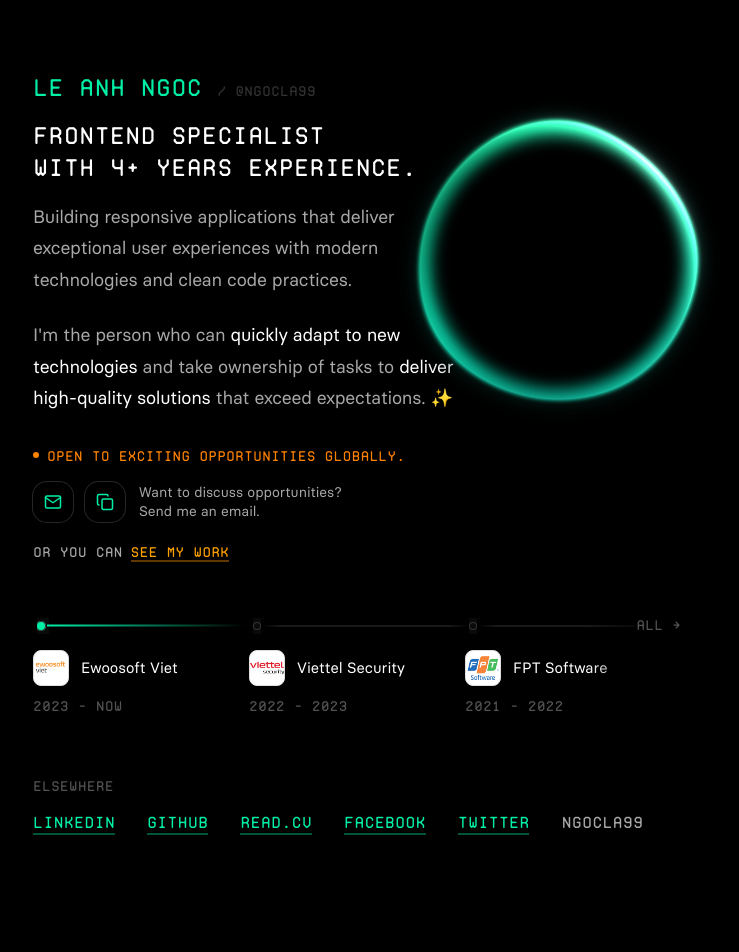
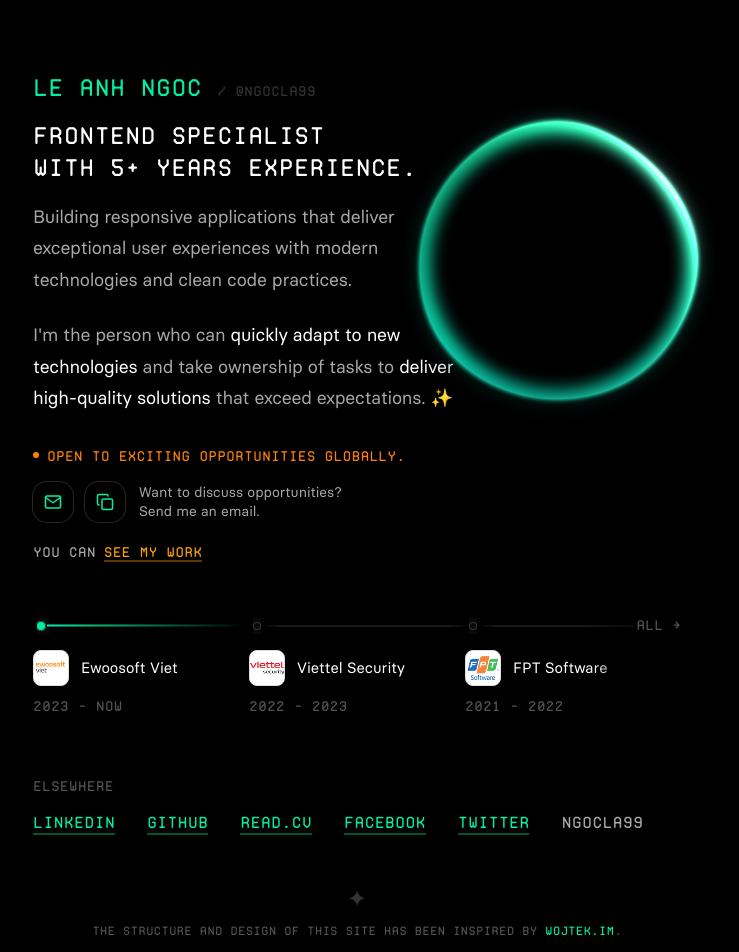
Before and after one commit to ngocla99/porfolio-2025, a Next.js app: page / in a window 1280 px wide. Shown: the top 952 px of the page, without its empty margins (283-1022 px from the left). Before the commit the page ends 883 px from the top, so only its background shows below. Built offline with nearby package versions, Linux system fonts and the light colour scheme.

Commit message:
feat: update experience duration, add site credits footer, and integrate OpportunitiesSection into projects page

```diff
--- a/src/app/(porfolio)/_components/opportunities-section.tsx
+++ b/src/app/(porfolio)/_components/opportunities-section.tsx
@@ -1,10 +1,16 @@
+'use client'
+
 import { ButtonCopy } from "@/components/ui/button-copy";
 import { ButtonLink } from "@/components/ui/button-link";
 import { cn } from "@/lib/utils";
 import { motion } from "motion/react";
 import React from "react";
 
-export function OpportunitiesSection() {
+export function OpportunitiesSection({
+  hideFooterLink = false,
+}: {
+  hideFooterLink?: boolean;
+}) {
   const [emailHovered, setEmailHovered] = React.useState(false);
   const [copyHovered, setCopyHovered] = React.useState(false);
 
@@ -65,12 +71,14 @@ export function OpportunitiesSection() {
           </span>
         </p>
       </div>
-      <p className="text-balance flex items-center gap-2.5 pt-5 font-proto text-xs text-body sm:gap-2 sm:text-sm">
-        or you can{" "}
-        <ButtonLink className="text-friends text-sm" href="/projects">
-          see my work
-        </ButtonLink>
-      </p>
+      {!hideFooterLink && (
+        <p className="text-balance flex items-center gap-2.5 pt-5 font-proto text-xs text-body sm:gap-2 sm:text-sm">
+          you can{" "}
+          <ButtonLink className="text-friends text-sm" href="/projects">
+            see my work
+          </ButtonLink>
+        </p>
+      )}
     </div>
   );
 }
--- a/src/app/(porfolio)/_components/profile-section.tsx
+++ b/src/app/(porfolio)/_components/profile-section.tsx
@@ -50,7 +50,7 @@ export function ProfileSection() {
         </h1>
         <p className="my-4 font-proto text-xl leading-[1.35em] sm:text-2xl">
           Frontend Specialist <br />
-          with 4+ years experience.
+          with 5+ years experience.
         </p>
         <p className="body-lg text-balance max-w-[390px] text-body">
           Building responsive applications that deliver exceptional user experiences with modern
@@ -90,6 +90,20 @@ export function ProfileSection() {
           ngocla99
         </Link>
       </div>
+      <footer className="w-full pt-12 text-center font-proto text-xs text-body-dark">
+        <p className="text-2xl text-body-darker">✦</p>
+        <p className="pb-3 pt-2">
+          The structure and design of this site has been inspired by{" "}
+          <Link
+            href="https://wojtek.im"
+            target="_blank"
+            className="text-accent transition-colors hover:text-white"
+          >
+            wojtek.im
+          </Link>
+          .
+        </p>
+      </footer>
     </motion.section>
   );
 }
--- a/src/app/projects/page.tsx
+++ b/src/app/projects/page.tsx
@@ -1,4 +1,5 @@
 import { Navbar } from "@/components/layouts/navbar";
+import { OpportunitiesSection } from "@/app/(porfolio)/_components/opportunities-section";
 import { TimelineDetail } from "./_components/time-line-detail";
 
 export default function Projects() {
@@ -10,9 +11,10 @@ export default function Projects() {
           <h1 className="custom-h1 text-white!">Work Experience</h1>
         </div>
         <p className="body-base mb-2 text-body-dark">
-          What I&apos;ve been up to in the last 4+ years.
+          What I&apos;ve been up to in the last 5+ years.
         </p>
         <TimelineDetail className="" />
+        <OpportunitiesSection hideFooterLink />
       </main>
     </>
   );
```
